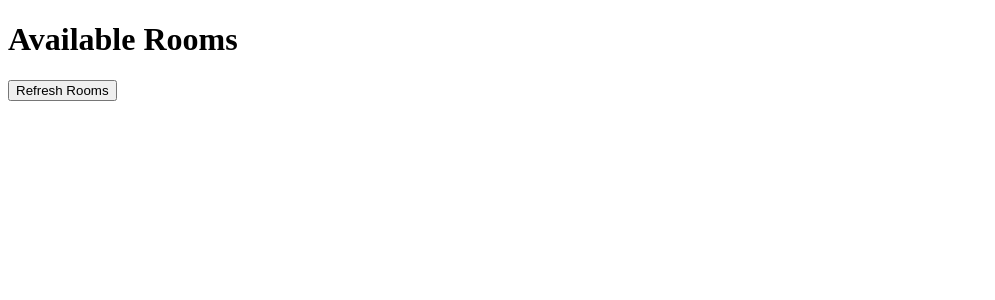
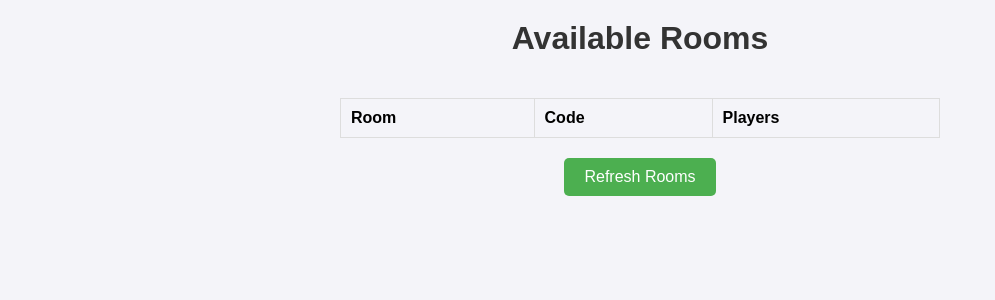
Before and after one commit to oakboat/MineLink, a Flask app: page / in a window 1280 px wide. Shown: the top 300 px of the page, without its empty margins (0-995 px from the left). Run offline with Flask 3, Linux system fonts and the light colour scheme; data that the repository does not hold is empty.

Commit message:
add some css

```diff
--- a/server/templates/index.html
+++ b/server/templates/index.html
@@ -4,6 +4,65 @@
     <meta charset="UTF-8">
     <meta name="viewport" content="width=device-width, initial-scale=1.0">
     <title>Room List</title>
+    <style>
+        body {
+            font-family: Arial, sans-serif;
+            background-color: #f4f4f9;
+            margin: 0;
+            padding: 0;
+            display: flex;
+            flex-direction: column;
+            align-items: center;
+        }
+
+        h1 {
+            color: #333;
+            margin-top: 20px;
+        }
+
+        table {
+            width: 90%;
+            max-width: 600px;
+            border-collapse: collapse;
+            margin: 20px 0;
+        }
+
+        table, th, td {
+            border: 1px solid #ddd;
+        }
+
+        th, td {
+            padding: 10px;
+            text-align: left;
+        }
+
+        th {
+            background-color: #f4f4f9;
+        }
+
+        tr:nth-child(even) {
+            background-color: #f9f9f9;
+        }
+
+        tr:hover {
+            background-color: #f0f8ff;
+        }
+
+        button {
+            background-color: #4CAF50;
+            color: white;
+            padding: 10px 20px;
+            border: none;
+            border-radius: 5px;
+            cursor: pointer;
+            font-size: 16px;
+            margin-bottom: 20px;
+        }
+
+        button:hover {
+            background-color: #45a049;
+        }
+    </style>
     <script>
         async function fetchRooms() {
             try {
@@ -16,9 +75,13 @@
                 roomList.innerHTML = '';
 
                 data.rooms.forEach(room => {
-                    const listItem = document.createElement('li');
-                    listItem.textContent = `Room: ${room.name}, Code: ${room.code}, Players: ${room.players}`;
-                    roomList.appendChild(listItem);
+                    const row = document.createElement('tr');
+                    row.innerHTML = `
+                        <td>${room.name}</td>
+                        <td>${room.code}</td>
+                        <td>${room.players}</td>
+                    `;
+                    roomList.appendChild(row);
                 });
             } catch (error) {
                 console.error('Error:', error);
@@ -31,9 +94,20 @@
 </head>
 <body>
     <h1>Available Rooms</h1>
-    <ul id="room-list">
-        <li>Loading rooms...</li>
-    </ul>
+    <table>
+        <thead>
+            <tr>
+                <th>Room</th>
+                <th>Code</th>
+                <th>Players</th>
+            </tr>
+        </thead>
+        <tbody id="room-list">
+            <tr>
+                <td colspan="3">Loading rooms...</td>
+            </tr>
+        </tbody>
+    </table>
     <button onclick="fetchRooms()">Refresh Rooms</button>
 </body>
 </html>
```
